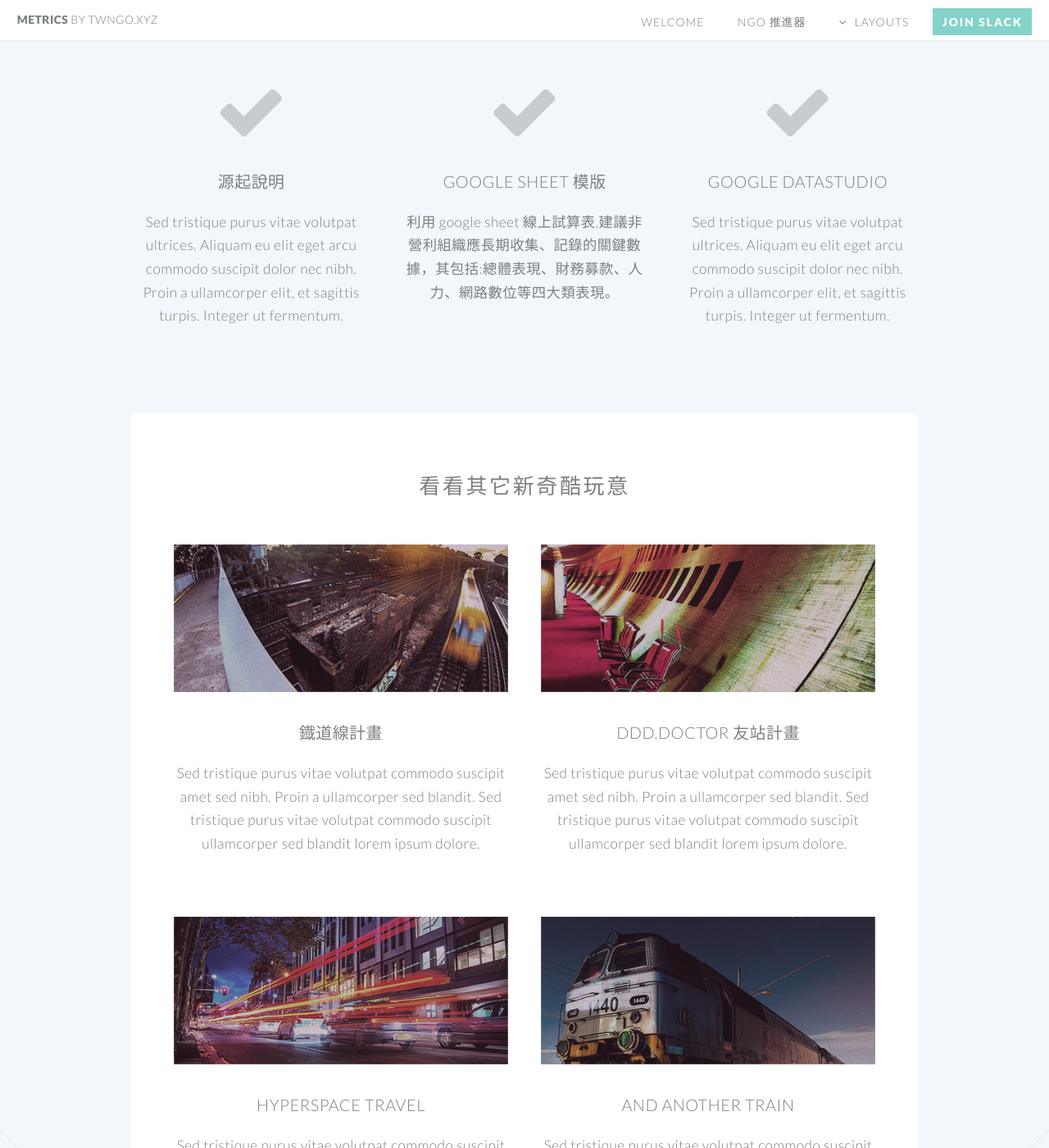
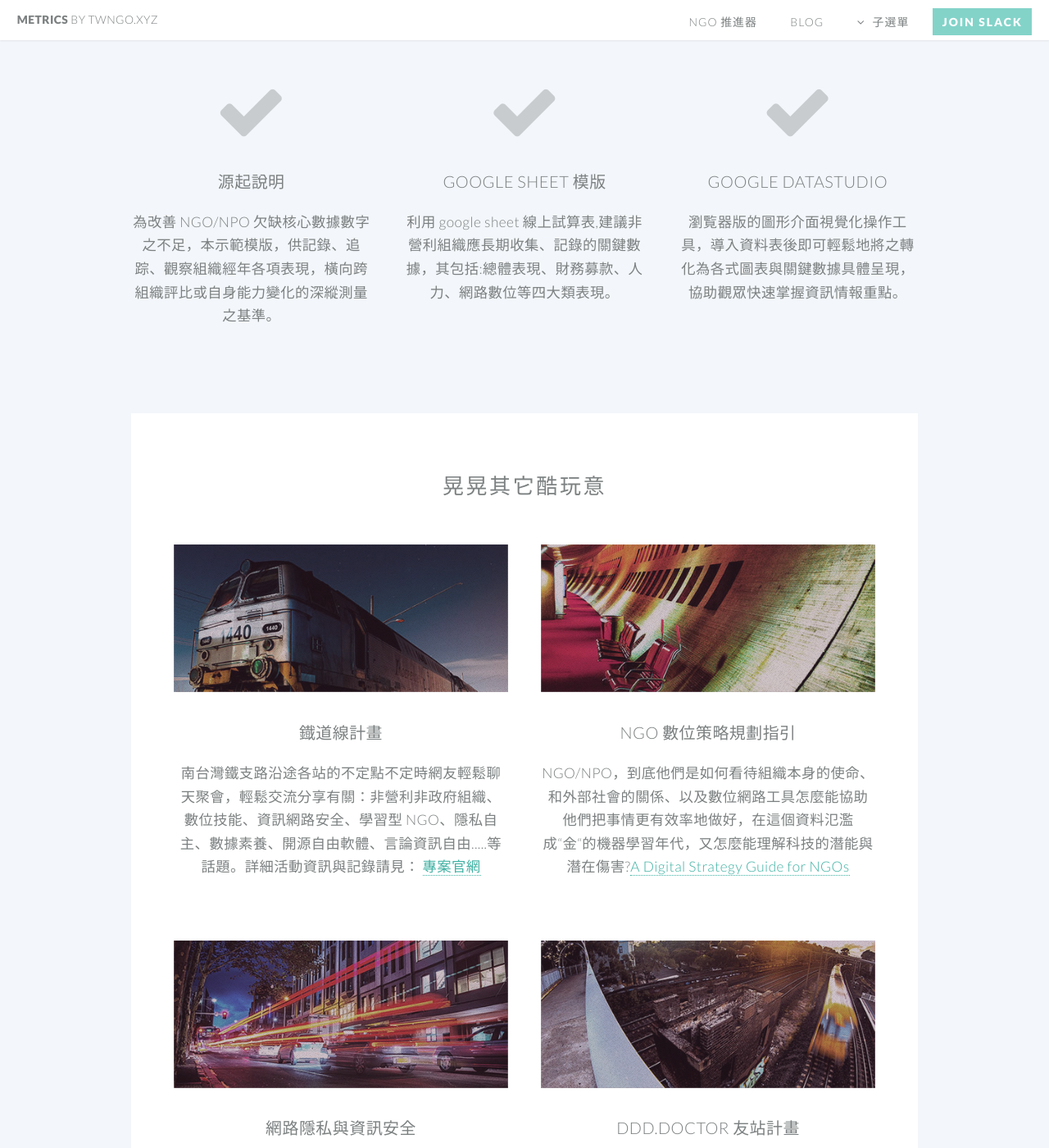
Before and after one commit to twngo/metrics, a Jekyll site: the page built from index.html, in a window 1280 px wide and 1400 px high, scrolled down 1548 px. Shown: the whole window at 82% size. Built offline with Jekyll 4.4.1, drawn with Linux system fonts in a browser that asks for light colours; some of the changed text lies outside the part shown.

Commit message:
content of index

```diff
--- a/_config.yml
+++ b/_config.yml
@@ -2,10 +2,8 @@
 title: NGO metrics
 email: hello@twngo.xyz
 description: > # this means to ignore newlines until "baseurl:"
-  Write an awesome description for your new site here. You can edit this
-  line in _config.yml. It will appear in your document head meta (for
-  Google search results) and in your feed.xml site description.
-baseurl: "/metrics/" # the subpath of your site, e.g. /blog/
+  非政府非營利組織關鑑表現數據記錄模版與資訊儀表板。Metrics and dashboard templates for Nonprofit Organizations
+baseurl: "" # the subpath of your site, e.g. /blog/
 url: "" # the base hostname & protocol for your site
 twitter_username: ngonewstw
 github_username:  jxtsai
--- a/_includes/header.html
+++ b/_includes/header.html
@@ -2,14 +2,14 @@
 				<h1 id="logo"><a href="/">Metrics <span>by twngo.xyz</span></a></h1>
 				<nav id="nav">
 					<ul>
-						<li><a href="/">Welcome</a></li>
-                        <li><a href="https://medium.twngo.xyz">NGO 推進器</a></li>
+						<li><a href="https://medium.twngo.xyz">NGO 推進器</a></li>
+						<li><a href="/posts">Blog</a></li>
 						<li class="submenu">
-							<a href="">Layouts</a>
+							<a href="">子選單</a>
 							<ul>
-								<li><a href="/left-sidebar.html">Left Sidebar</a></li>
-								<li><a href="/right-sidebar.html">Right Sidebar</a></li>
-								<li><a href="/no-sidebar.html">No Sidebar</a></li>
+								<li><a href="https://to.twngo.xyz/signup">訂閱電子報</a></li>
+								<li><a href="https://mydata.network">MyData Taiwan</a></li>
+								<li><a href="https://twngo.xyz">回主站</a></li>
 								<li><a href="/contact.html">Contact</a></li>
 								<li class="submenu">
 									<a href="">Submenu</a>
--- a/index.html
+++ b/index.html
@@ -41,11 +41,11 @@ layout: landing-page
 
 				<ul class="featured-icons">
 					<li><span class="icon fa-clock-o"><span class="label">Feature 1</span></span></li>
-					<li><span class="icon fa-volume-up"><span class="label">Feature 2</span></span></li>
-					<li><span class="icon fa-laptop"><span class="label">Feature 3</span></span></li>
-					<li><span class="icon fa-inbox"><span class="label">Feature 4</span></span></li>
-					<li><span class="icon fa-lock"><span class="label">Feature 5</span></span></li>
-					<li><span class="icon fa-cog"><span class="label">Feature 6</span></span></li>
+					<li><span class="icon fa-pie-chart"><span class="label">Feature 2</span></span></li>
+					<li><span class="icon fa-line-chart"><span class="label">Feature 3</span></span></li>
+					<li><span class="icon fa-area-chart"><span class="label">Feature 4</span></span></li>
+					<li><span class="icon fa-tablet"><span class="label">Feature 5</span></span></li>
+					<li><span class="icon fa-laptop"><span class="label">Feature 6</span></span></li>
 				</ul>
 
 			</div>
@@ -62,8 +62,7 @@ layout: landing-page
 					<header>
 						<h3>源起說明</h3>
 					</header>
-					<p>Sed tristique purus vitae volutpat ultrices. Aliquam eu elit eget arcu commodo suscipit dolor nec
-						nibh. Proin a ullamcorper elit, et sagittis turpis. Integer ut fermentum.</p>
+					<p>為改善 NGO/NPO 欠缺核心數據數字之不足，本示範模版，供記錄、追踪、觀察組織經年各項表現，橫向跨組織評比或自身能力變化的深縱測量之基準。</p>
 				</section>
 
 			</div>
@@ -85,8 +84,7 @@ layout: landing-page
 					<header>
 						<h3>Google DataStudio</h3>
 					</header>
-					<p>Sed tristique purus vitae volutpat ultrices. Aliquam eu elit eget arcu commodo suscipit dolor nec
-						nibh. Proin a ullamcorper elit, et sagittis turpis. Integer ut fermentum.</p>
+					<p>瀏覧器版的圖形介面視覺化操作工具，導入資料表後即可輕鬆地將之轉化為各式圖表與關鍵數據具體呈現，協助觀眾快速掌握資訊情報重點。</p>
 				</section>
 
 			</div>
@@ -97,7 +95,7 @@ layout: landing-page
 	<section class="wrapper style3 container special">
 
 		<header class="major">
-			<h2>看看其它<strong>新奇酷玩意</strong></h2>
+			<h2>晃晃其它<strong>酷玩意</strong></h2>
 		</header>
 
 		<div class="row">
@@ -108,9 +106,8 @@ layout: landing-page
 					<header>
 						<h3>鐡道線計畫</h3>
 					</header>
-					<p>Sed tristique purus vitae volutpat commodo suscipit amet sed nibh. Proin a ullamcorper sed
-						blandit. Sed tristique purus vitae volutpat commodo suscipit ullamcorper sed blandit lorem ipsum
-						dolore.</p>
+					<p>南台灣鐵支路沿途各站的不定點不定時網友輕鬆聊天聚會，輕鬆交流分享有關：非營利非政府組織、數位技能、資訊網路安全、學習型 NGO、隱私自主、數據素養、開源自由軟體、言論資訊自由.....等話題。詳細活動資訊與記錄請見：
+					<a href="https://railway.twngo.xyz" alt="TWNGO鐵道線">專案官網</a></p>
 				</section>
 
 			</div>
@@ -119,11 +116,9 @@ layout: landing-page
 				<section>
 					<a href="#" class="image featured"><img src="images/pic02.jpg" alt="" /></a>
 					<header>
-						<h3>DDD.doctor 友站計畫</h3>
+						<h3>NGO 數位策略規劃指引</h3>
 					</header>
-					<p>Sed tristique purus vitae volutpat commodo suscipit amet sed nibh. Proin a ullamcorper sed
-						blandit. Sed tristique purus vitae volutpat commodo suscipit ullamcorper sed blandit lorem ipsum
-						dolore.</p>
+					<p>NGO/NPO，到底他們是如何看待組織本身的使命、和外部社會的關係、以及數位網路工具怎麼能協助他們把事情更有效率地做好，在這個資料氾濫成“金“的機器學習年代，又怎麼能理解科技的潛能與潛在傷害?<a href="https://twngo.xyz/card.html">A Digital Strategy Guide for NGOs</a> </p>
 				</section>
 
 			</div>
@@ -134,7 +129,7 @@ layout: landing-page
 				<section>
 					<a href="#" class="image featured"><img src="images/pic03.jpg" alt="" /></a>
 					<header>
-						<h3>Hyperspace Travel</h3>
+						<h3>網路隱私與資訊安全</h3>
 					</header>
 					<p>Sed tristique purus vitae volutpat commodo suscipit amet sed nibh. Proin a ullamcorper sed
 						blandit. Sed tristique purus vitae volutpat commodo suscipit ullamcorper sed blandit lorem ipsum
@@ -147,7 +142,7 @@ layout: landing-page
 				<section>
 					<a href="#" class="image featured"><img src="images/pic04.jpg" alt="" /></a>
 					<header>
-						<h3>And Another Train</h3>
+						<h3>DDD.doctor 友站計畫</h3>
 					</header>
 					<p>Sed tristique purus vitae volutpat commodo suscipit amet sed nibh. Proin a ullamcorper sed
 						blandit. Sed tristique purus vitae volutpat commodo suscipit ullamcorper sed blandit lorem ipsum
```
Also changed, not shown: images/pic01.jpg, images/pic04.jpg, 13 other files.
